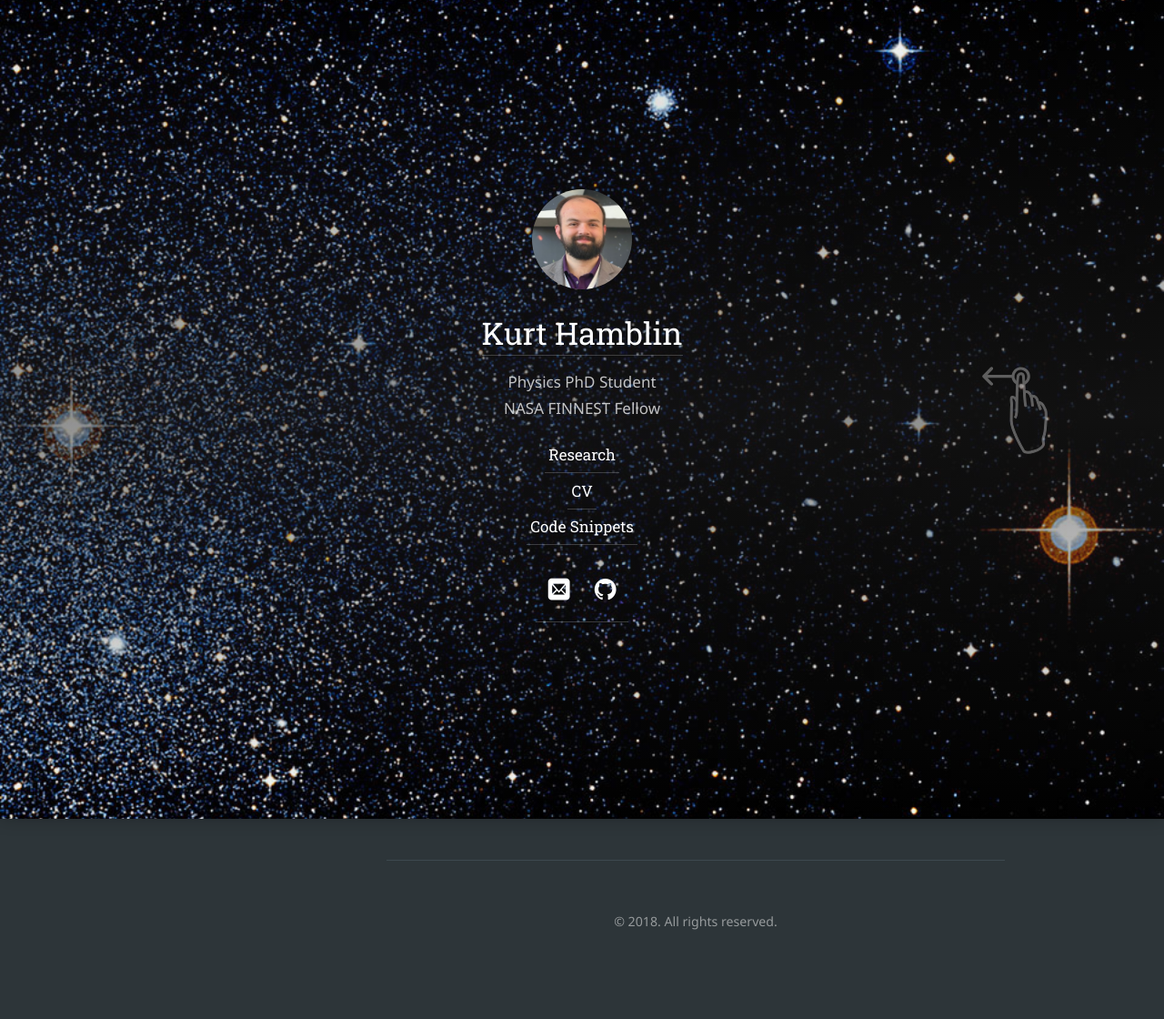
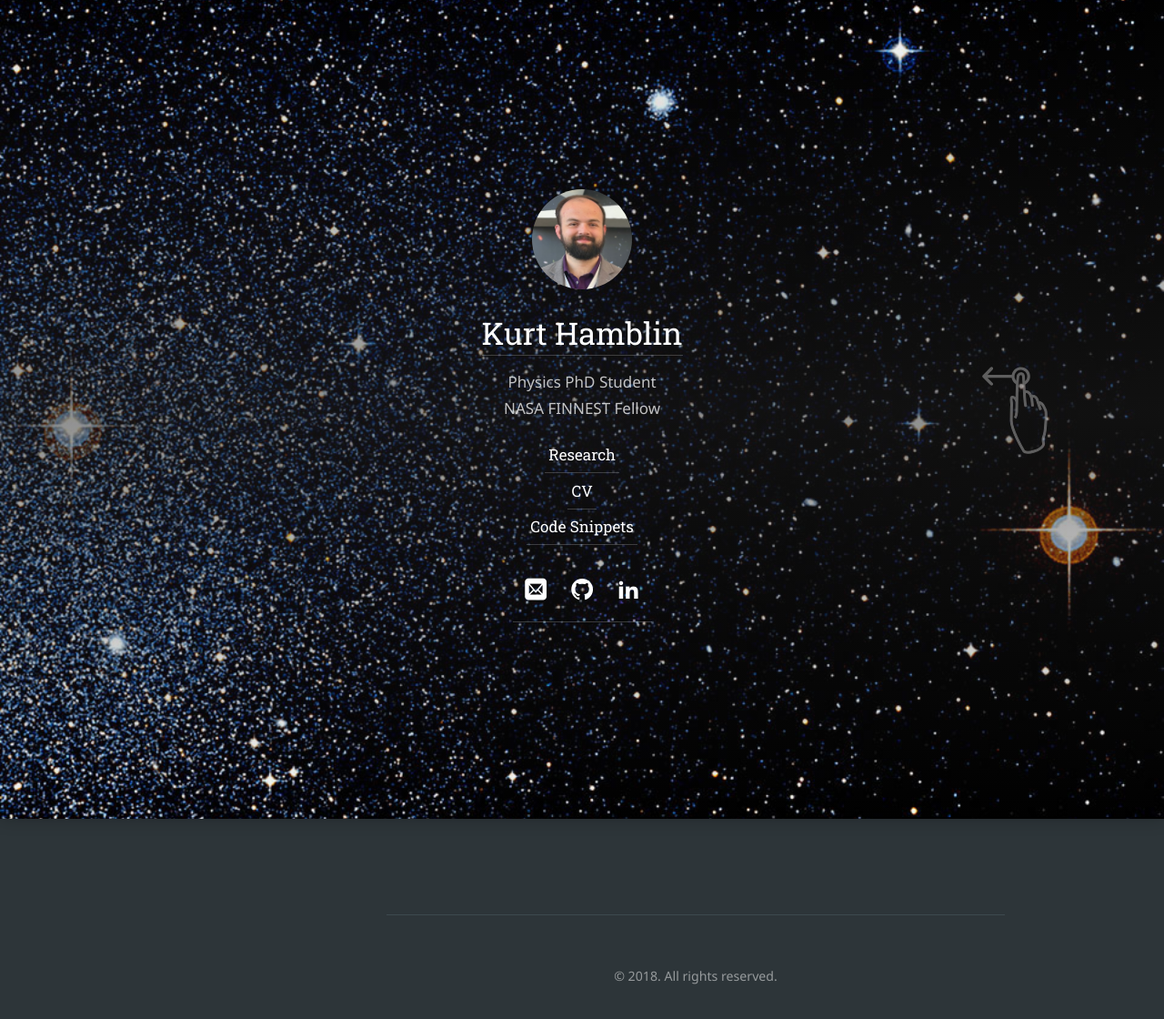
Before and after one commit to hamblin-ku/hamblin-ku.github.io, a Jekyll site: the page built from index.md, in a window 1280 px wide. Shown: the whole page at 91% size. Built offline with Jekyll 4.4.1, drawn with Linux system fonts in a browser that asks for light colours; some web fonts are replaced; our own code applies the rules of GitHub Pages for plain Markdown files; before the commit the page ends 1061 px from its top, so only the background shows below that.

Commit message:
add link

```diff
--- a/_data/authors.yml
+++ b/_data/authors.yml
@@ -24,6 +24,7 @@ author1:
     #twitter:         <username>
     email:           kurt.hamblin@ku.edu
     github:          https://github.com/hamblin-ku
+    linkedin:        kurt-hamblin-408460379
     # rss:             https://<url>/feed.xml
     # facebook:        <username>
     # google:          <number>
--- a/index.md
+++ b/index.md
@@ -4,9 +4,9 @@ image: /assets/img/hydejack-8.png
 hide_description: true
 ---
 # About Me
-I am a 6th-year Physics Ph.D candidate at the University of Kansas, where I am advised by [Dr. Allison Kirkpatrick](https://kirkpatrick.ku.edu/).
+I am a 7th-year Physics Ph.D candidate at the University of Kansas, where I am advised by [Dr. Allison Kirkpatrick](https://kirkpatrick.ku.edu/).
 
-My research is primarily focused on the co-evolution of supermassive black holes and their host galaxies. I am particularly interested in determining whether black hole mass assembly and star formation are truly coeval within individual galaxies. My recent work has been focused on [AGNBoost](https://github.com/hamblin-ku/AGNBoost), a probabilistic machine learning framework I have develeoped to both estimate photometric redshifts and identify AGN from JWST NIRCam + MIRI photometry, colors, and derived quantities. I am broadly very interested in machine learning methods, particularly distributional and bayesian methods that provide robust means of constraining prediction uncertainty.
+My research is primarily focused on the co-evolution of supermassive black holes and their host galaxies. I am particularly interested in determining whether black hole mass assembly and star formation are truly coeval within individual galaxies. My recent work has been focused on [AGNBoost](https://github.com/hamblin-ku/AGNBoost), a probabilistic machine learning framework I have develeoped to both estimate photometric redshifts and identify AGN from JWST NIRCam + MIRI photometry, colors, and derived quantities. I am broadly very interested in machine learning methods, particularly distributional and bayesian methods that provide robust means of constraining prediction uncertainty. Recently, I have developed a keen interest in simulation based inference methods to speed up and improve on existing methods.
 
 I grew up in Silver Spring, Maryland, and recevied my B.S. in physics from the University of Maryland Baltimore County (UMBC) in 2019, before moving to Lawrence, Kansas for graduate school.
 
```
